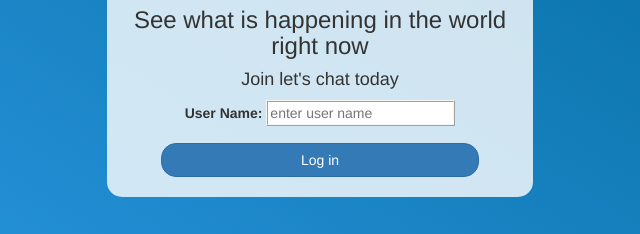
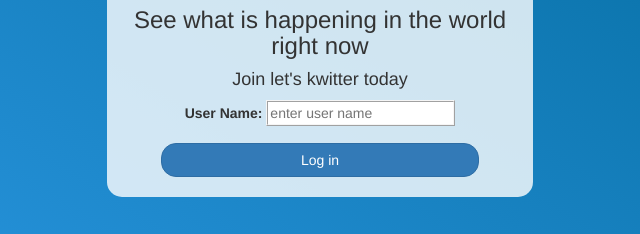
Before and after one commit to textcoder/lets-chat-app-92, a plain HTML site: page index.html in a window 1280 px wide. Shown: the part 293-527 px from the top of the page, 320-960 px from the left. Drawn offline with nearby package versions, Linux system fonts and the light colour scheme; a web font is replaced by a local one.

Commit message:
Update index.html

```diff
--- a/index.html
+++ b/index.html
@@ -21,7 +21,7 @@
 	<div class="col-lg-4 col-md-6 col-sm-6 col-xs-11 login_div">
 	<img src="logo.png" class="logo">
 		<h3 >See what is happening in the world right now</h3>
-		<h4 >Join let's chat today</h4>
+		<h4 >Join let's kwitter today</h4>
 		<div class="form-group">
 		  <label >User Name:</label>
 			<input type="text" id="user_name" placeholder="enter user name" >
```
